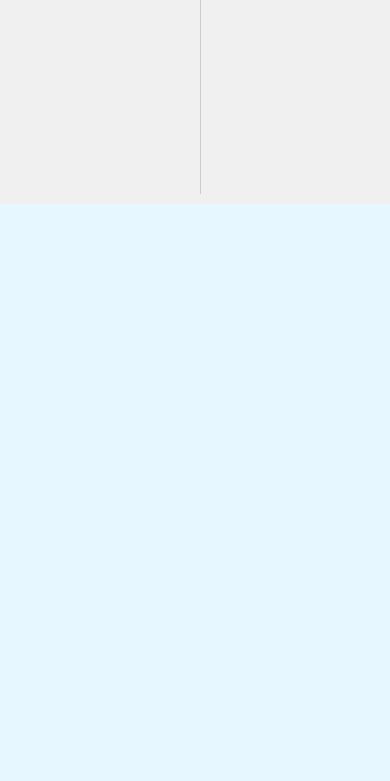
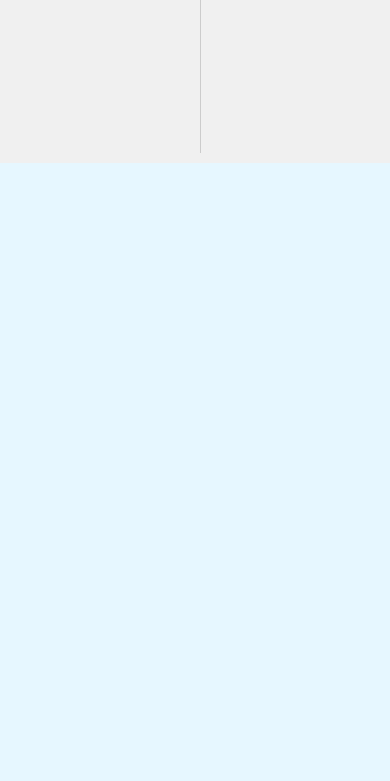
Before and after one commit to harveyspector64/Ecosystem3, a plain HTML site: page index.html in a window 390 px wide. Shown: the part 63-844 px from the top of the page. Drawn offline with Linux system fonts and the light colour scheme.

Commit message:
Update styles.css

```diff
--- a/styles.css
+++ b/styles.css
@@ -6,16 +6,14 @@ body {
     display: flex;
     overflow: hidden;
 }
-
 #container {
     display: flex;
     width: 100%;
     height: 100%;
 }
-
 #sidebar {
-    width: 20%;
-    min-width: 200px;
+    width: 15%;
+    min-width: 150px;
     background-color: #f0f0f0;
     padding: 10px;
     display: flex;
@@ -23,41 +21,35 @@ body {
     justify-content: space-between;
     box-shadow: 2px 0 5px rgba(0,0,0,0.1);
 }
-
 #emoji-panel {
-    display: flex;
-    flex-wrap: wrap;
+    display: grid;
+    grid-template-columns: repeat(2, 1fr);
+    gap: 5px; /* Reduced gap */
     justify-content: center;
-    gap: 10px;
 }
-
 .emoji {
-    font-size: 2em;
+    font-size: 1.5em;
     cursor: pointer;
     transition: transform 0.2s;
+    text-align: center;
 }
-
 .emoji:hover {
     transform: scale(1.1);
 }
-
 .emoji.disabled {
     opacity: 0.5;
     cursor: not-allowed;
 }
-
 #event-menu {
     margin-top: 20px;
     border-top: 1px solid #ccc;
     padding-top: 10px;
 }
-
 #event-menu h5 {
     margin: 0 0 10px 0;
     text-align: center;
     color: #333;
 }
-
 .event-message {
     background-color: #fff;
     border: 1px solid #ddd;
@@ -66,42 +58,46 @@ body {
     border-radius: 3px;
     font-size: 0.9em;
 }
-
 #play-area {
     flex-grow: 1;
     background-color: #e6f7ff;
     position: relative;
     overflow: hidden;
 }
-
-.butterfly {
-    transition: all 0.5s ease;
-}
-
-.bird {
+.play-area-emoji {
+    position: absolute;
     transition: all 0.3s ease;
 }
-
+.tree {
+    font-size: 4em; /* Increased size */
+}
+.flowering-bush {
+    font-size: 1.8em; /* Slightly reduced */
+}
+.bird {
+    font-size: 1.5em;
+}
+.butterfly {
+    font-size: 0.9em; /* Slightly reduced */
+    opacity: 0.6; /* More transparent */
+}
 .worm {
-    transition: transform 0.5s ease;
+    font-size: 0.8em;
 }
-
 @media (max-width: 768px) {
     #container {
         flex-direction: column;
     }
-
     #sidebar {
         width: 100%;
         min-width: auto;
-        height: 30%;
+        height: 25%;
         flex-direction: row;
     }
-
     #emoji-panel {
         width: 50%;
+        grid-template-columns: repeat(3, 1fr);
     }
-
     #event-menu {
         width: 50%;
         margin-top: 0;
@@ -109,8 +105,7 @@ body {
         border-left: 1px solid #ccc;
         padding-left: 10px;
     }
-
     #play-area {
-        height: 70%;
+        height: 75%;
     }
 }
```
